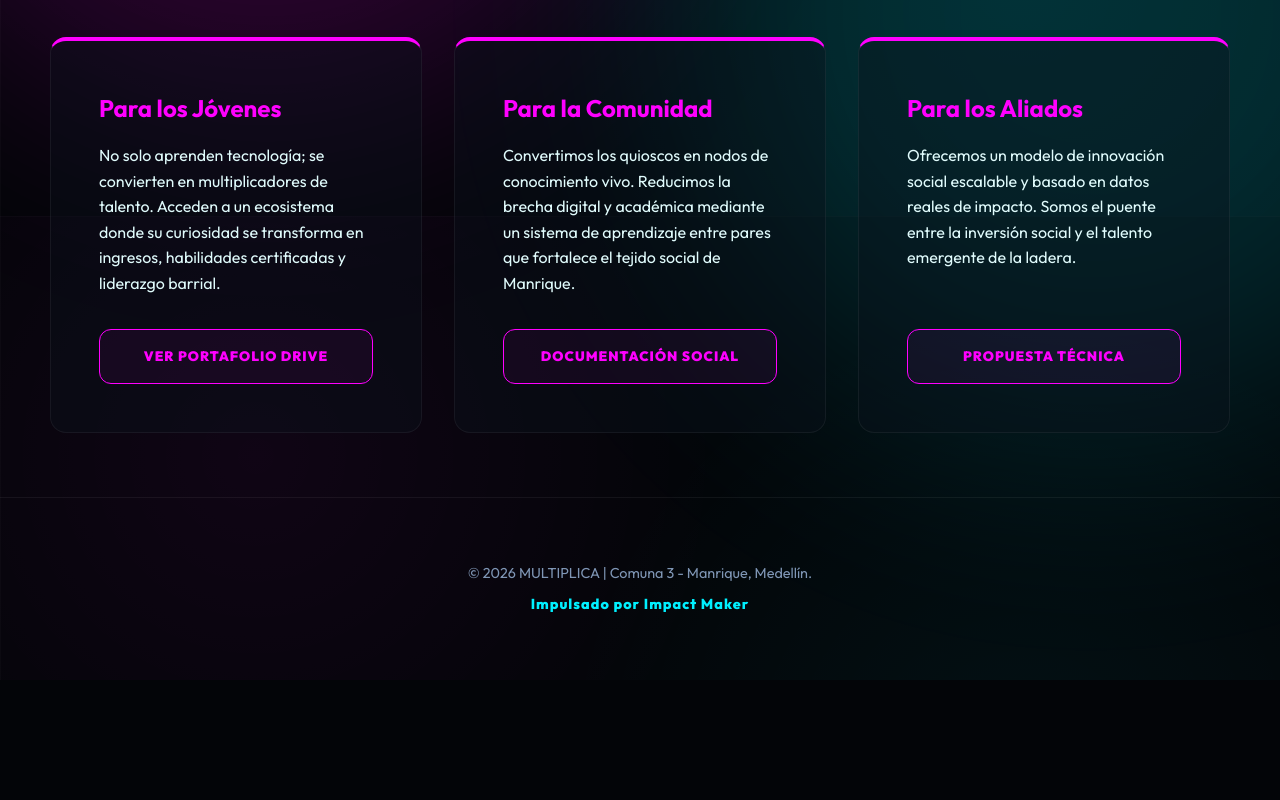
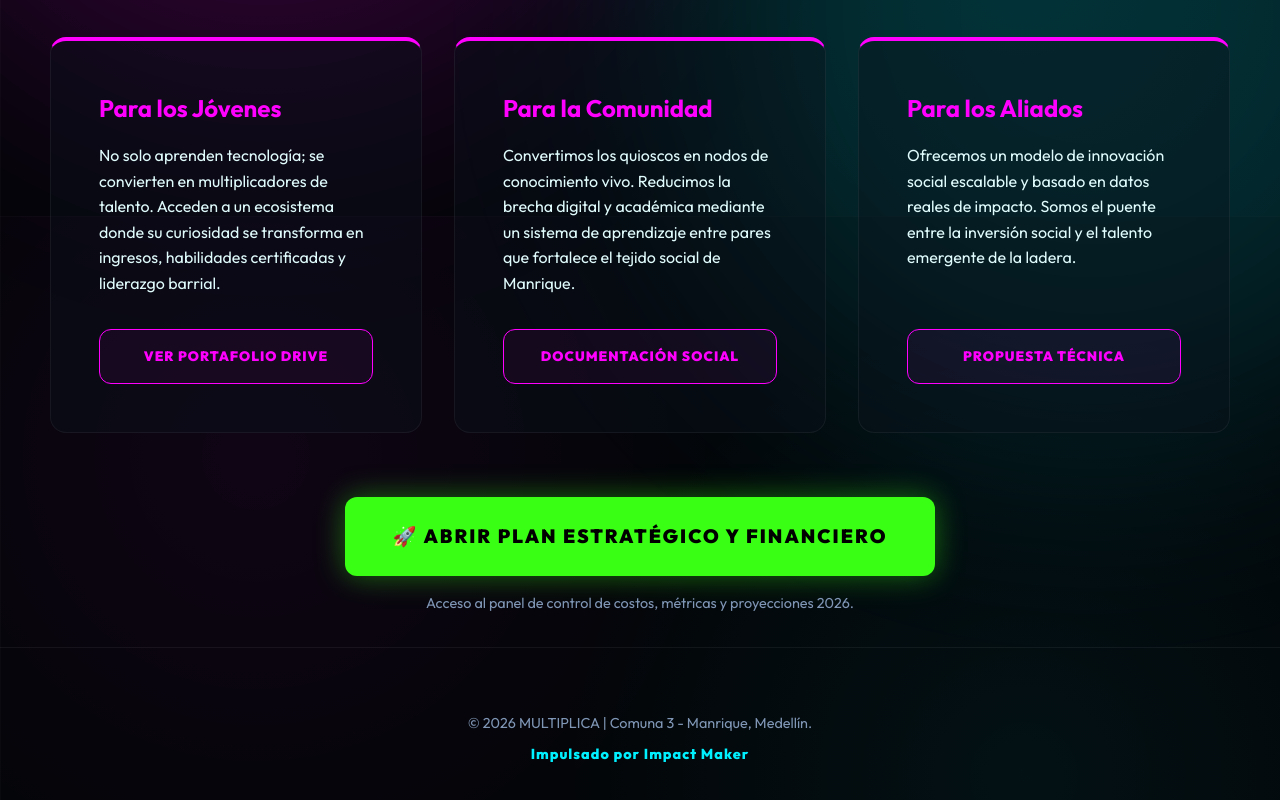
Before and after one commit to Davidcastanom/multiplica, a plain HTML site: page propuesta.html in a window 1280 px wide. Shown: the part 584-1384 px from the top of the page. Before the commit the page ends 1264 px from the top, so only its background shows below. Drawn offline with Linux system fonts and the light colour scheme.

Commit message:
boton del dashboard financiero

```diff
--- a/propuesta.html
+++ b/propuesta.html
@@ -128,6 +128,13 @@
     </section>
   </main>
 
+      <!-- BOTÓN AL DASHBOARD FINANCIERO -->
+    <div style="text-align: center; margin-top: 4rem; margin-bottom: 2rem;">
+      <a href="plan_estrategico.html" target="_blank" style="display: inline-block; padding: 1.5rem 3rem; background: #39ff14; color: #000; border-radius: 12px; text-decoration: none; font-family: 'Outfit', sans-serif; font-weight: 900; font-size: 1.2rem; text-transform: uppercase; letter-spacing: 2px; box-shadow: 0 0 30px rgba(57, 255, 20, 0.4); transition: transform 0.3s ease;" onmouseover="this.style.transform='scale(1.05)'" onmouseout="this.style.transform='scale(1)'">
+        🚀 Abrir Plan Estratégico y Financiero
+      </a>
+      <p style="margin-top: 1rem; font-size: 0.9rem; color: #7f96b5;">Acceso al panel de control de costos, métricas y proyecciones 2026.</p>
+    </div>
   <footer style="padding: 4rem; text-align: center; border-top: 1px solid var(--line); color: var(--muted); font-size: 0.9rem;">
     <p>&copy; 2026 MULTIPLICA | Comuna 3 - Manrique, Medellín.</p>
     <p style="margin-top: 0.5rem; color: var(--warm); font-weight: 800; letter-spacing: 1px;">Impulsado por Impact Maker</p>
```
